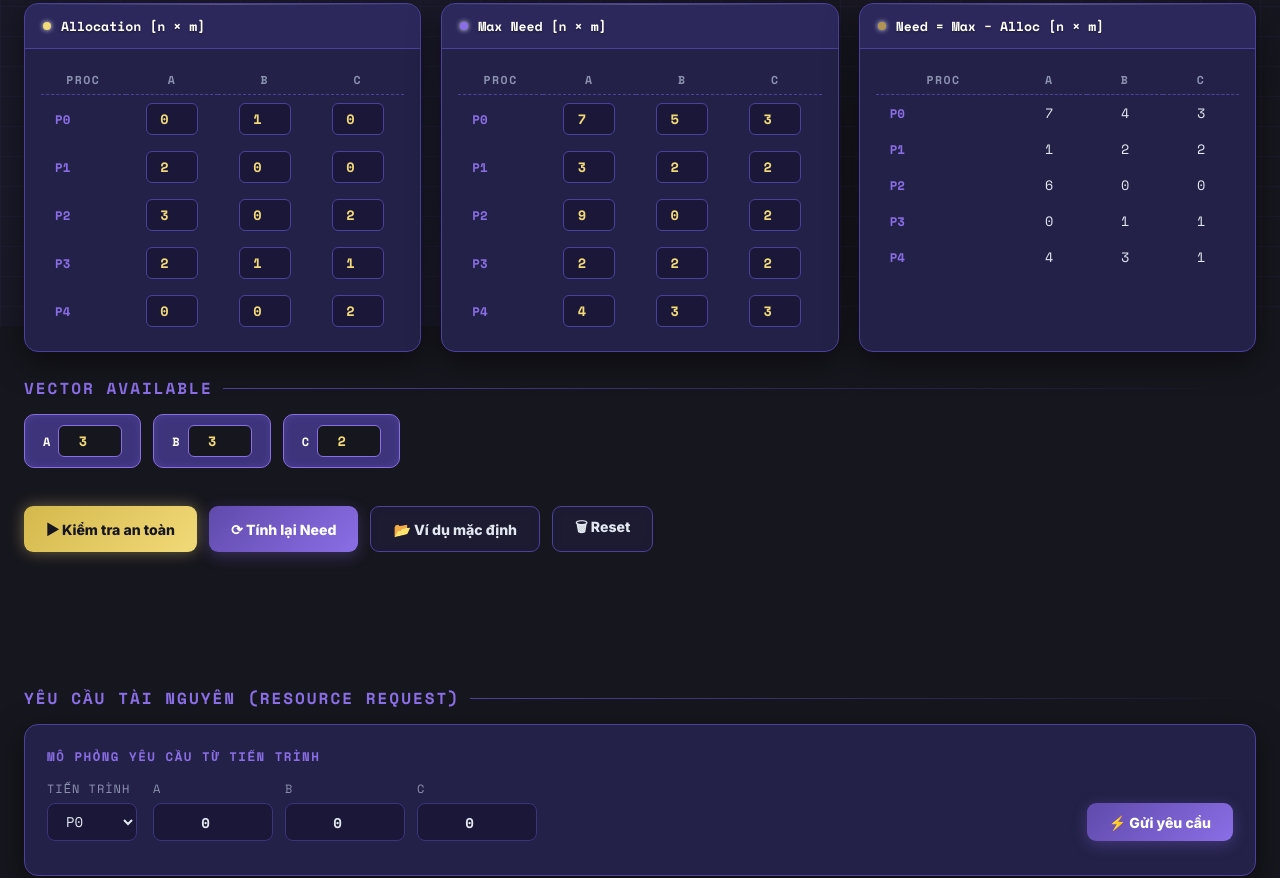
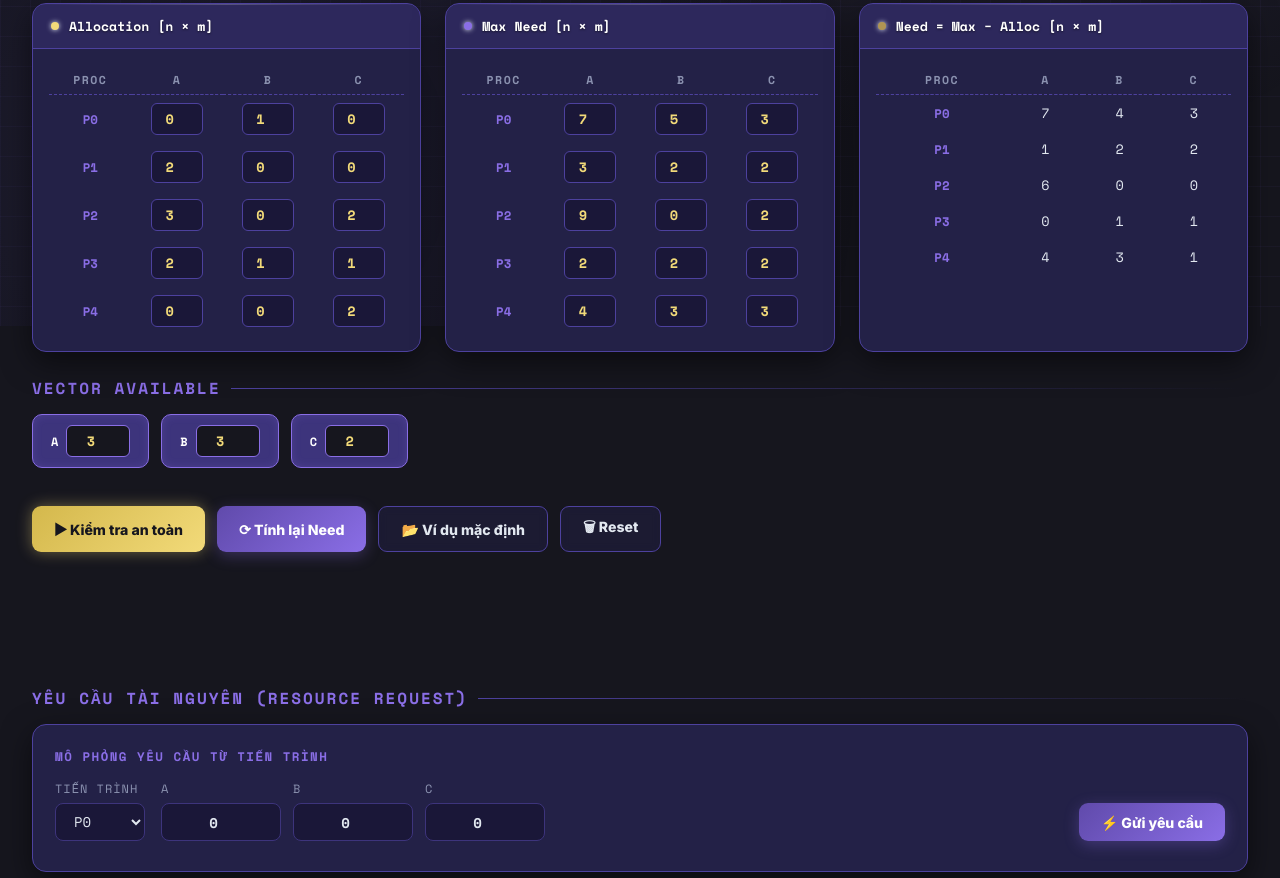
Before and after one commit to caominhluan2021tn-bot/banker-algorithm-simulator, a plain HTML site: page index.html in a window 1280 px wide. Shown: the part 474-1352 px from the top of the page. Drawn offline with nearby package versions, Linux system fonts and the light colour scheme.

```diff
--- a/index.html
+++ b/index.html
@@ -35,6 +35,14 @@
             font-family: var(--sans);
             min-height: 100vh;
             overflow-x: hidden;
+            user-select: none;
+            -webkit-user-select: none;
+            cursor: default;
+        }
+
+        input, select, #log-output, .trace-body {
+            user-select: text;
+            -webkit-user-select: text;
         }
 
         body::before {
@@ -60,9 +68,9 @@
         }
 
         .container {
-            max-width: 1280px;
+            max-width: 1440px;
             margin: 0 auto;
-            padding: 0 24px;
+            padding: 0 32px;
             position: relative;
             z-index: 1;
         }
@@ -194,8 +202,8 @@
         /* ── Matrices ── */
         .matrix-grid {
             display: grid;
-            grid-template-columns: repeat(auto-fit, minmax(300px, 1fr));
-            gap: 20px;
+            grid-template-columns: repeat(auto-fit, minmax(320px, 1fr));
+            gap: 24px;
             margin-bottom: 24px;
         }
 
@@ -206,6 +214,8 @@
             overflow: hidden;
             box-shadow: 0 10px 30px rgba(0,0,0,0.5);
             position: relative;
+            display: flex;
+            flex-direction: column;
         }
 
             .matrix-card::before {
@@ -245,7 +255,9 @@
         .matrix-body {
             padding: 16px;
             overflow-x: auto;
+            overflow-y: auto;
             max-height: 400px;
+            flex: 1;
         }
 
         table {
@@ -279,12 +291,12 @@
             font-size: .85rem;
         }
 
+        /* Đã sửa: Căn giữa tuyệt đối cho P0, P1... */
         .proc-label {
             font-weight: 700;
             color: var(--accent2);
             font-size: .78rem;
-            text-align: left !important;
-            padding-left: 14px !important;
+            text-align: center !important;
         }
 
         .editable-cell {
@@ -613,7 +625,7 @@
             color: var(--accent);
         }
 
-        /* ── SỬA LỖI UI PHẦN REQUEST SECTION ── */
+        /* ── REQUEST SECTION ── */
         .request-box {
             background: var(--surface);
             border: 1px solid var(--border);
@@ -635,18 +647,18 @@
         .request-layout {
             display: flex;
             gap: 16px;
-            align-items: flex-end; /* Căn đáy */
+            align-items: flex-end;
         }
 
         .req-col-fixed, .req-col-btn {
             flex-shrink: 0;
-            margin-bottom: 12px; /* Bù trừ cho chiều cao của thanh cuộn ở cột giữa */
+            margin-bottom: 8px;
         }
 
         .req-col-scrollable {
             flex: 1;
             overflow-x: auto;
-            padding-bottom: 12px; /* Không gian cho thanh cuộn */
+            padding-bottom: 8px;
             mask-image: linear-gradient(to right, black 95%, transparent 100%);
             -webkit-mask-image: linear-gradient(to right, black 95%, transparent 100%);
         }
@@ -711,7 +723,7 @@
             font-family: var(--mono);
             font-size: .78rem;
             line-height: 1.8;
-            max-height: 200px;
+            max-height: 250px;
             overflow-y: auto;
             color: var(--accent2);
         }
@@ -734,22 +746,26 @@
             color: var(--warn);
         }
 
+        /* ── Custom Scrollbar (Tinh giản chuẩn Desktop) ── */
         ::-webkit-scrollbar {
             width: 8px;
             height: 8px;
         }
 
         ::-webkit-scrollbar-track {
-            background: transparent;
+            background: rgba(0,0,0,0.1);
+            border-radius: 4px;
         }
 
         ::-webkit-scrollbar-thumb {
             background: var(--surface2);
             border-radius: 4px;
+            border: 1px solid transparent;
+            background-clip: padding-box;
         }
 
             ::-webkit-scrollbar-thumb:hover {
-                background: var(--accent2);
+                background-color: var(--accent2);
             }
 
         /* ── Stats Cards ── */
@@ -810,7 +826,7 @@
             font-family: var(--mono);
         }
 
-        @media(max-width:640px) {
+        @media(max-width:768px) {
             header h1 {
                 font-size: 1.3rem;
             }
@@ -832,6 +848,10 @@
 
             .req-col-fixed, .req-col-btn {
                 margin-bottom: 0;
+            }
+
+            .container {
+                padding: 0 16px;
             }
         }
     </style>
@@ -986,7 +1006,6 @@
 
         // ── UI BUILDERS ──
         function getResourceLabel(index) {
-            // Từ 0 đến 25: A đến Z. Lớn hơn 25: R0, R1, R2... (0 tương ứng index 26)
             const alphabet = 'ABCDEFGHIJKLMNOPQRSTUVWXYZ';
             if (index < 26) {
                 return alphabet[index];
```
Lines whose indentation alone changed are shown as unchanged.
